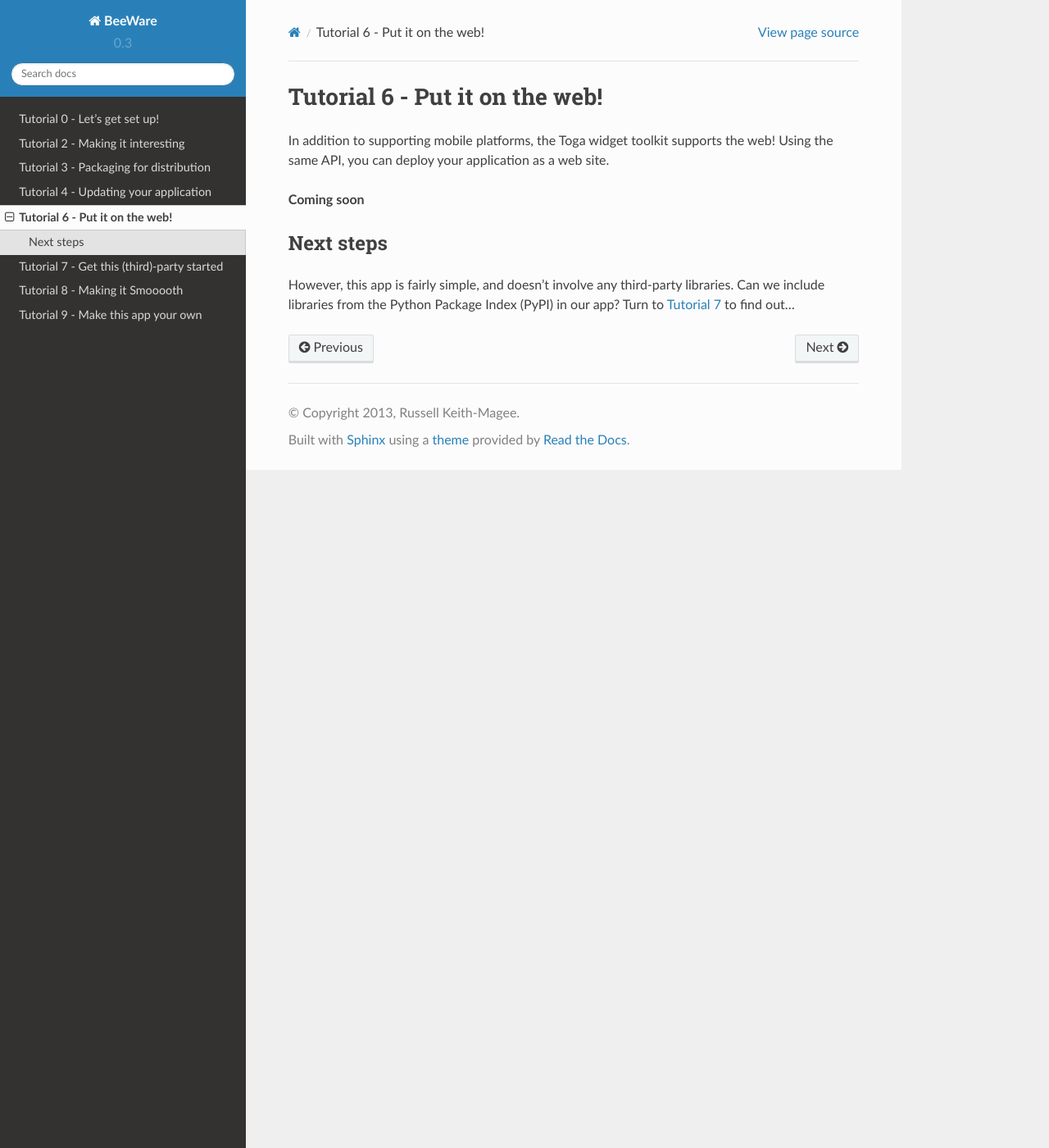
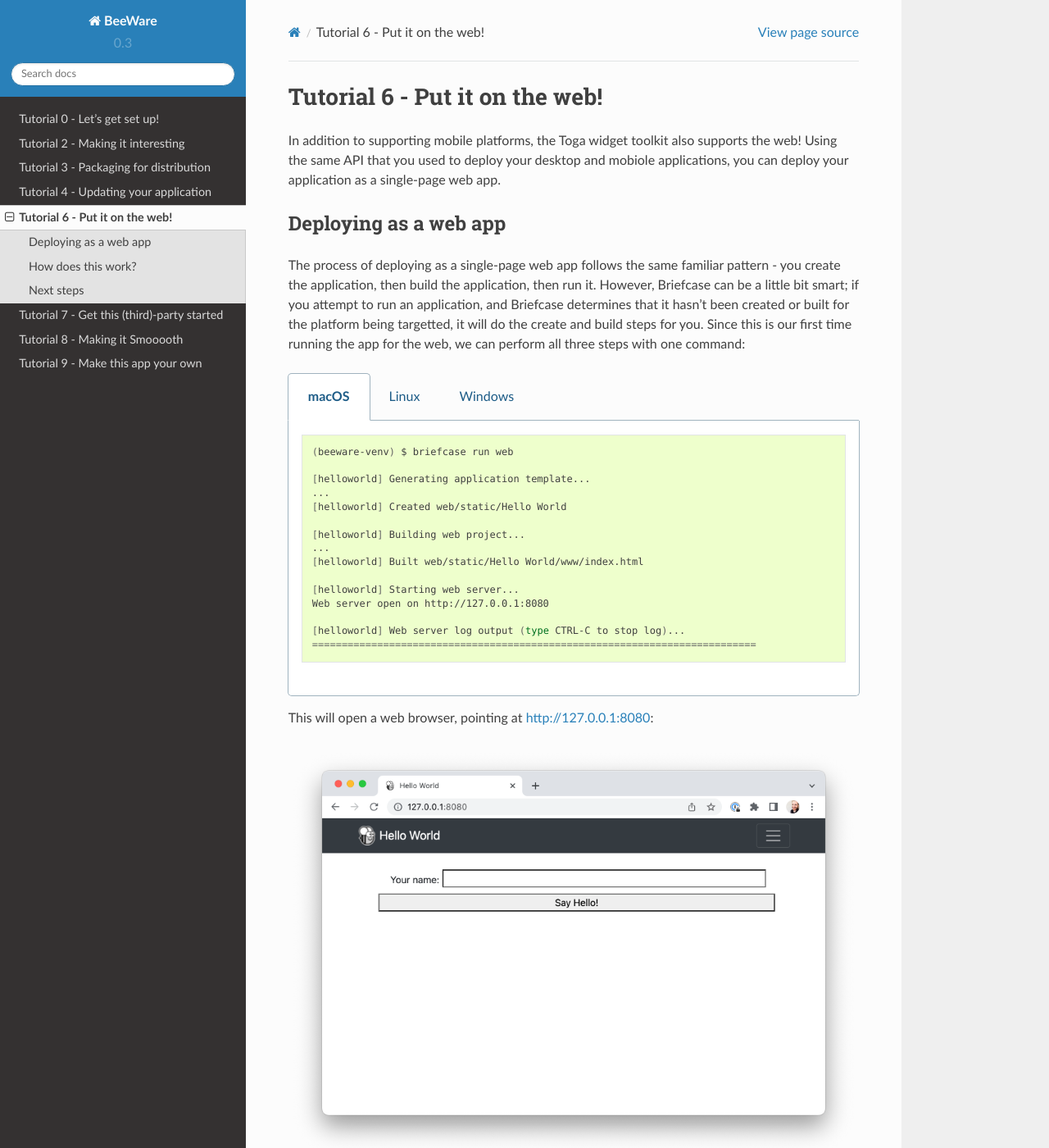
Before and after one commit to beeware/beeware, a Sphinx documentation site: the page built from docs/tutorial/tutorial-6.rst, in a window 1280 px wide and 1400 px high. Shown: the whole window at 82% size. Built offline with Sphinx 7.4.7 and the Read the Docs theme 2.0.0, drawn with Linux system fonts in a browser that asks for light colours; pages that are not in the unit, such as notebooks, are missing from menus; some of the changed text lies outside the part shown.

Commit message:
Add web deployment to the tutorial.

```diff
--- a/docs/tutorial/tutorial-6.rst
+++ b/docs/tutorial/tutorial-6.rst
@@ -2,14 +2,111 @@
 Tutorial 6 - Put it on the web!
 ===============================
 
-In addition to supporting mobile platforms, the Toga widget toolkit supports
-the web! Using the same API, you can deploy your application as a web site.
+In addition to supporting mobile platforms, the Toga widget toolkit also
+supports the web! Using the same API that you used to deploy your desktop and
+mobiole applications, you can deploy your application as a single-page web app.
 
-**Coming soon**
+Deploying as a web app
+======================
+
+The process of deploying as a single-page web app follows the same familiar
+pattern - you create the application, then build the application, then run it.
+However, Briefcase can be a little bit smart; if you attempt to run an
+application, and Briefcase determines that it hasn't been created or built for
+the platform being targetted, it will do the create and build steps for you.
+Since this is our first time running the app for the web, we can perform all three
+steps with one command:
+
+.. tabs::
+
+  .. group-tab:: macOS
+
+    .. code-block:: bash
+
+      (beeware-venv) $ briefcase run web
+
+      [helloworld] Generating application template...
+      ...
+      [helloworld] Created web/static/Hello World
+
+      [helloworld] Building web project...
+      ...
+      [helloworld] Built web/static/Hello World/www/index.html
+
+      [helloworld] Starting web server...
+      Web server open on http://127.0.0.1:8080
+
+      [helloworld] Web server log output (type CTRL-C to stop log)...
+      ===========================================================================
+
+  .. group-tab:: Linux
+
+    .. code-block:: bash
+
+      (beeware-venv) $ briefcase run web
+
+      [helloworld] Generating application template...
+      ...
+      [helloworld] Created web/static/Hello World
+
+      [helloworld] Building web project...
+      ...
+      [helloworld] Built web/static/Hello World/www/index.html
+
+      [helloworld] Starting web server...
+      Web server open on http://127.0.0.1:8080
+
+      [helloworld] Web server log output (type CTRL-C to stop log)...
+      ===========================================================================
+
+  .. group-tab:: Windows
+
+    .. code-block:: doscon
+
+      (beeware-venv)C:\...>briefcase run web
+
+      [helloworld] Generating application template...
+      ...
+      [helloworld] Created web/static/Hello World
+
+      [helloworld] Building web project...
+      ...
+      [helloworld] Built web/static/Hello World/www/index.html
+
+      [helloworld] Starting web server...
+      Web server open on http://127.0.0.1:8080
+
+      [helloworld] Web server log output (type CTRL-C to stop log)...
+      ===========================================================================
+
+This will open a web browser, pointing at `http://127.0.0.1:8080
+<http://127.0.0.1:8080>`__:
+
+.. image:: images/tutorial-6.png
+    :alt: Hello World Tutorial 6 dialog, in a browser
+
+If you enter your name and click the button, a dialog will appear.
+
+How does this work?
+===================
+
+This web app is a static website - a single HTML source page, with some CSS and
+other resources. Briefcase has started a local web server to serve this page so
+your browser can view the page. If you wanted to put this webpage into
+production, you could copy the contents of the ``www`` folder onto any web
+server that can serve static content.
+
+But when you press the button, you're running Python code... how does that work?
+Toga uses `PyScript <https://pyscript.net>`__ to provide a Python interpreter in
+the browser. Briefcase packages your app's code as wheels that PyScript can load
+in the browser. When the page is loaded, the application code runs in the
+browser, building the UI using the browser DOM. When you click a button, that
+button runs the event handling code in the browser.
 
 Next steps
 ==========
 
-However, this app is fairly simple, and doesn't involve any third-party
-libraries. Can we include libraries from the Python Package Index (PyPI) in our
-app? Turn to :doc:`Tutorial 7 <tutorial-7>` to find out...
+Although we've now deployed this app on desktop, mobile and the web, the app is
+fairly simple, and doesn't involve any third-party libraries. Can we include
+libraries from the Python Package Index (PyPI) in our app? Turn to
+:doc:`Tutorial 7 <tutorial-7>` to find out...
```
Also changed, not shown: docs/tutorial/images/tutorial-6.png (added).
